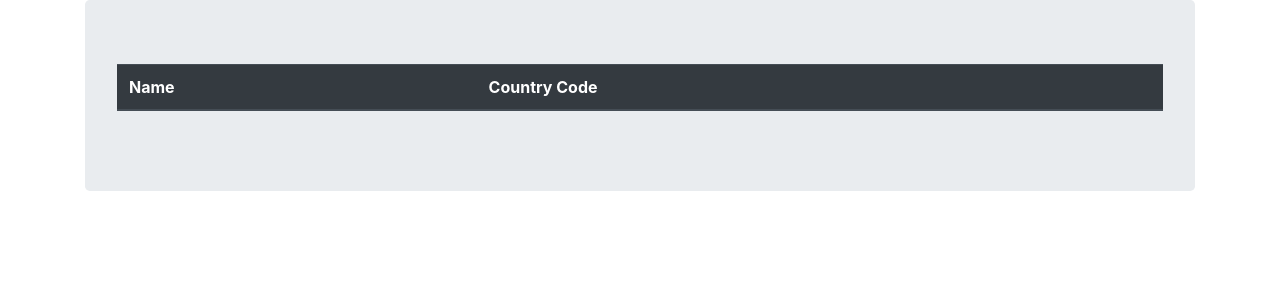
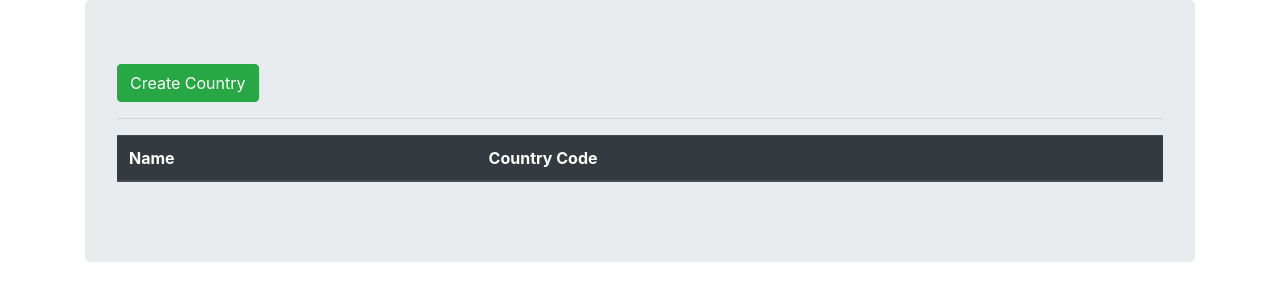
Before and after one commit to DanielGyure/TravelProject, a Django app: page /countries in a window 1280 px wide. Shown: the part 56-357 px from the top of the page. Run offline with Django 4.2, Linux system fonts and the light colour scheme; data that the repository does not hold is empty; some libraries are stand-ins or nearby versions.

Commit message:
Added Create View for Country

```diff
--- a/TravelProject/TravelProject/urls.py
+++ b/TravelProject/TravelProject/urls.py
@@ -17,7 +17,7 @@ from django.contrib import admin
 from django.urls import path
 from viewer.views import (
     WelcomeView, TravelListView, TravelDetailView, CreateTravelView,
-    UpdateTravelView, DeleteTravel, CountryListView, CountryDetailView
+    UpdateTravelView, DeleteTravel, CountryListView, CountryDetailView, CreateCountryView
 )
 
 urlpatterns = [
@@ -30,4 +30,5 @@ urlpatterns = [
     path('travels/<int:pk>/delete', DeleteTravel.as_view(), name="delete_travel"),
     path('countries', CountryListView.as_view(), name="countries"),
     path('countries/<int:pk>', CountryDetailView.as_view(), name='country_detail'),
+    path('countries/create', CreateCountryView.as_view(), name='create_country'),
 ]
--- a/TravelProject/viewer/templates/countries.html
+++ b/TravelProject/viewer/templates/countries.html
@@ -1,6 +1,10 @@
 {% extends 'base.html'  %}
 
 {% block content %}
+
+<a href="{% url 'create_country' %}" class="btn btn-success">Create Country</a>
+
+<hr>
 
 
 <table class="table">
--- a/TravelProject/viewer/views.py
+++ b/TravelProject/viewer/views.py
@@ -47,3 +47,9 @@ class CountryDetailView(DetailView):
     template_name = 'country_detail.html'
     model = Country
     context_object_name = 'country'
+
+class CreateCountryView(CreateView):
+    template_name = 'create_country.html'
+    model = Country
+    fields = '__all__'
+    success_url = reverse_lazy('countries')
```
Also changed, not shown: TravelProject/viewer/templates/create_country.html (added, +17 -0 lines).
